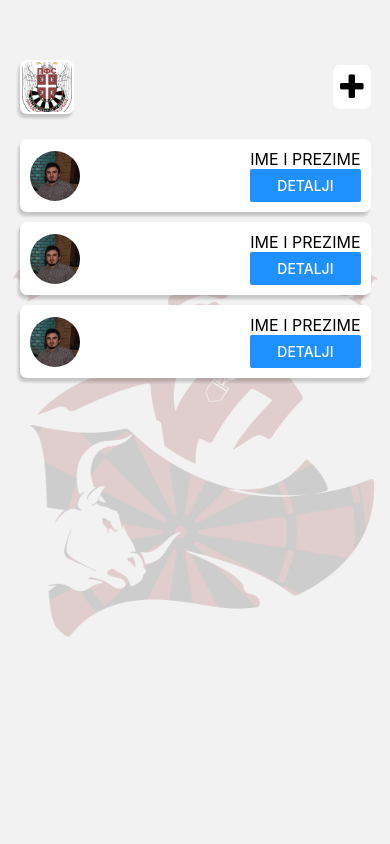
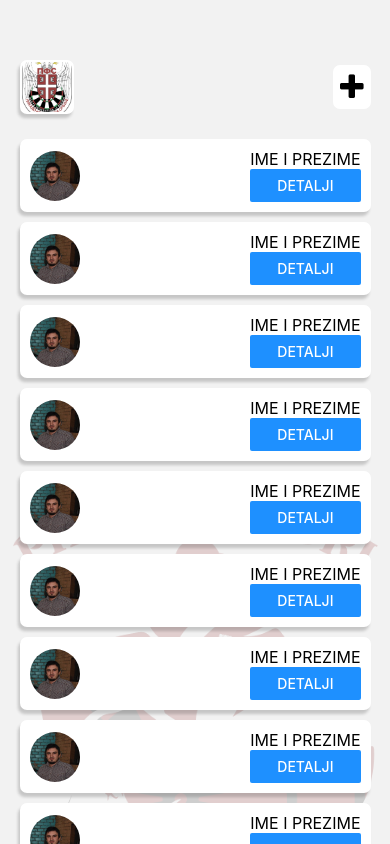
Before and after one commit to Adrian-Swifter/Darts-Club-Membership-Tracker, a React Native app: screen /Homepage in a window 390 px wide. Built offline with nearby package versions, Linux system fonts and the light colour scheme.

Commit message:
fixed scroll homepage issue

```diff
--- a/app/screens/Homepage.js
+++ b/app/screens/Homepage.js
@@ -1,10 +1,17 @@
 import React from "react";
-import { ImageBackground, StyleSheet, View, Button } from "react-native";
+import {
+  ImageBackground,
+  StyleSheet,
+  View,
+  ScrollView,
+  SafeAreaView,
+} from "react-native";
 import Member from "../components/Member";
 import Header from "../components/Header";
 function Homepage(props) {
   return (
-    <View style={styles.container}>
+    <ScrollView>
+      <SafeAreaView style={styles.container}>
         <ImageBackground
           style={styles.background}
           source={require("../assets/matador.png")}
@@ -15,7 +22,20 @@ function Homepage(props) {
         <Member />
         <Member />
         <Member />
-    </View>
+        <Member />
+        <Member />
+        <Member />
+        <Member />
+        <Member />
+        <Member />
+        <Member />
+        <Member />
+        <Member />
+        <Member />
+        <Member />
+        <Member />
+      </SafeAreaView>
+    </ScrollView>
   );
 }
 
```
Lines whose indentation alone changed are shown as unchanged.
